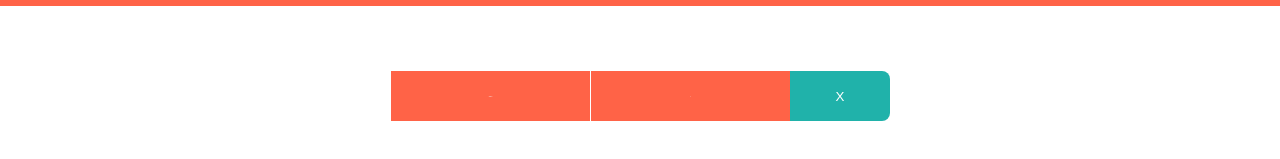
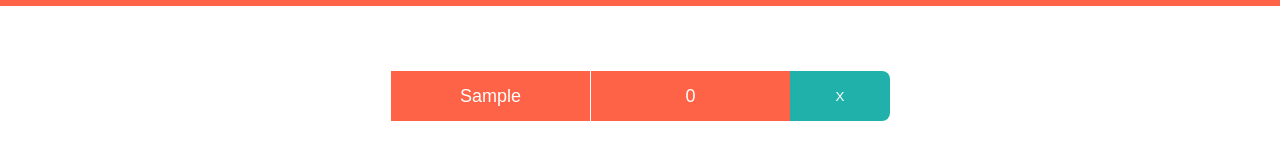
Before and after one commit to marnanakou/RT-ToDoList, a React (Create React App) app in the folder todolist/: page / in a window 1280 px wide. Both pictures are taken after typing "Sample" into the empty fields and a click on the button "Add Task". Shown: the part 219-378 px from the top of the page. Built offline with nearby package versions, Linux system fonts and the light colour scheme.

Commit message:
finally solving why the task was seemed empty

```diff
--- a/todolist/src/App.css
+++ b/todolist/src/App.css
@@ -10,11 +10,6 @@
 body {
   margin: 0%;
   padding: 0%;
-}
-
-.header .inputContainer {
-  display: flex;
-  flex-direction: column;
 }
 
 .header {
@@ -65,7 +60,6 @@ body {
   width: 500px;
   height: 50px;
   display: flex;
-  color: white;
   margin: 15px;
 }
 
@@ -85,7 +79,9 @@ body {
   border: 1px solid white;
   font-size: 1px;
   border-right: none;
+  color: #ffffff;
   background-color: tomato;
+  font-size: 18px;
 }
 
 .task button {
```
